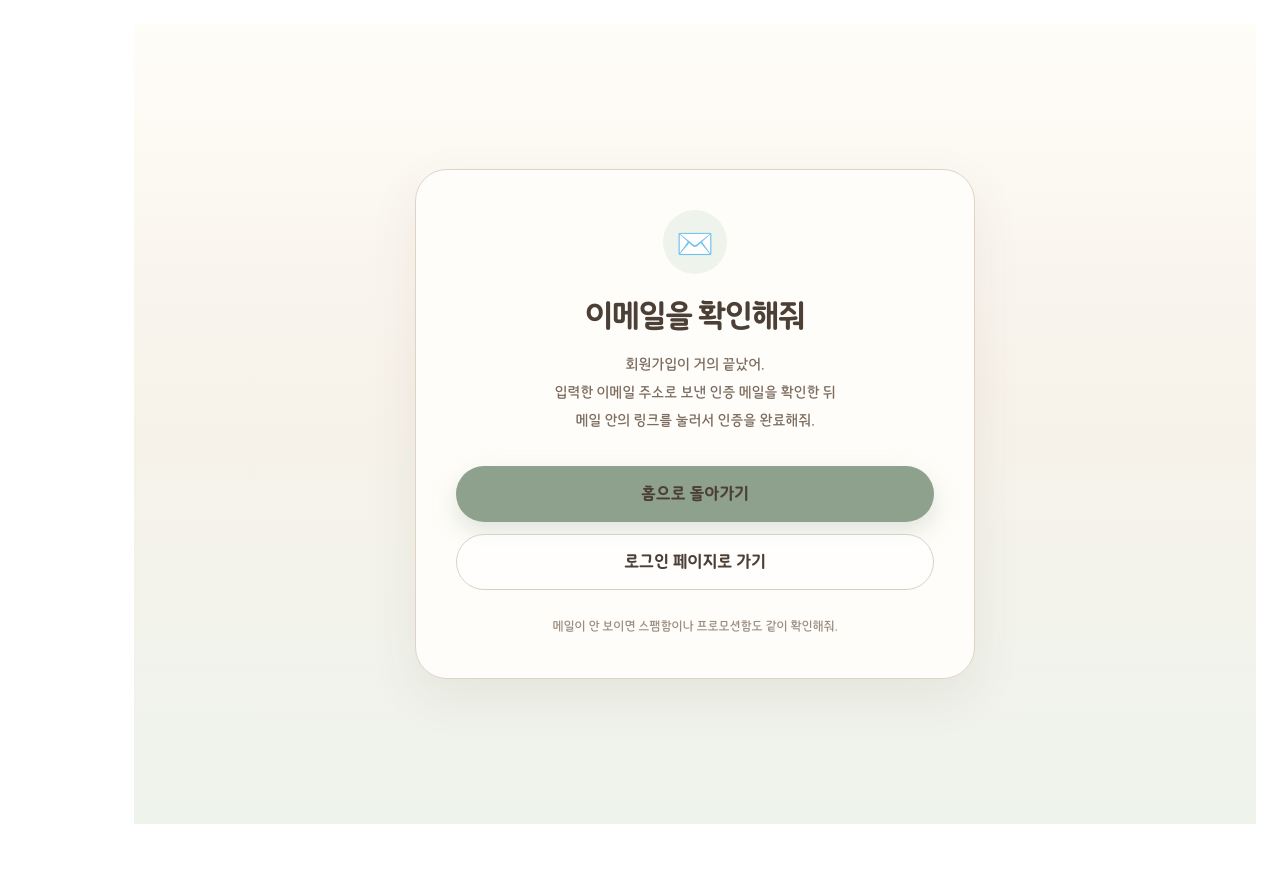
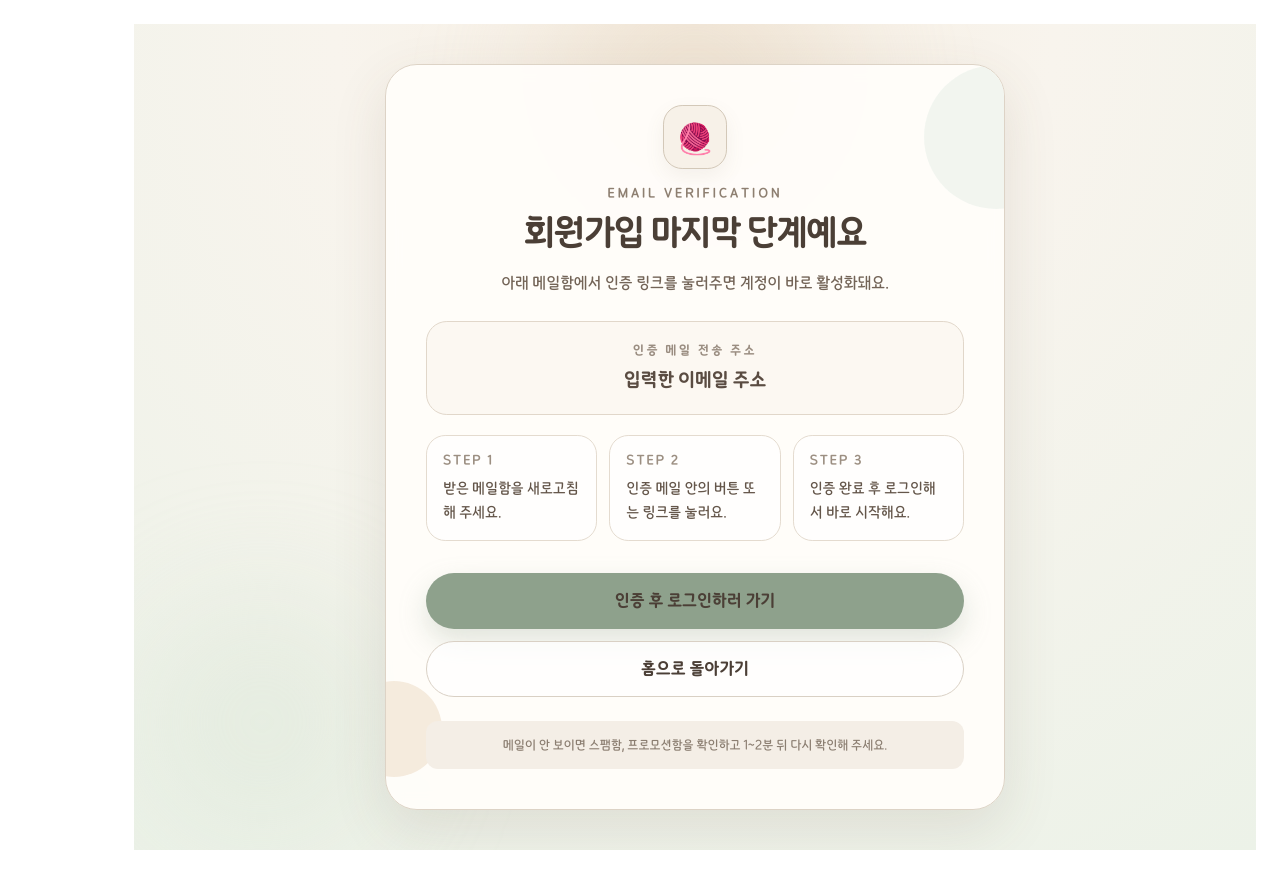
Before and after one commit to guree92/guree_knit, a Next.js app: page /signup/success in a window 1280 px wide. Before the commit the page ends 848 px from the top, so only its background shows below. Built offline with nearby package versions, Linux system fonts and the light colour scheme.

Commit message:
fix auth confirm route and add email logo asset

```diff
--- /dev/null
+++ b/app/auth/confirm/route.ts
@@ -0,0 +1,42 @@
+import { NextRequest, NextResponse } from "next/server";
+import type { EmailOtpType } from "@supabase/supabase-js";
+import { createClient } from "@/lib/supabase/server";
+
+export async function GET(request: NextRequest) {
+  const requestUrl = new URL(request.url);
+  const code = requestUrl.searchParams.get("code");
+  const tokenHash = requestUrl.searchParams.get("token_hash");
+  const type = requestUrl.searchParams.get("type") as EmailOtpType | null;
+  const next = requestUrl.searchParams.get("next") ?? "/login";
+
+  const redirectUrl = new URL(next, requestUrl.origin);
+
+  try {
+    const supabase = await createClient();
+
+    if (code) {
+      const { error } = await supabase.auth.exchangeCodeForSession(code);
+      if (!error) {
+        redirectUrl.searchParams.set("verified", "1");
+        return NextResponse.redirect(redirectUrl);
+      }
+    }
+
+    if (tokenHash && type) {
+      const { error } = await supabase.auth.verifyOtp({
+        token_hash: tokenHash,
+        type,
+      });
+
+      if (!error) {
+        redirectUrl.searchParams.set("verified", "1");
+        return NextResponse.redirect(redirectUrl);
+      }
+    }
+  } catch (error) {
+    console.error(error);
+  }
+
+  redirectUrl.searchParams.set("verified", "0");
+  return NextResponse.redirect(redirectUrl);
+}
--- a/app/login/page.tsx
+++ b/app/login/page.tsx
@@ -44,6 +44,18 @@ function LoginPageContent() {
       document.body.style.overflow = previousOverflow;
     };
   }, []);
+
+  useEffect(() => {
+    const verified = searchParams.get("verified");
+    if (verified === "1") {
+      setMessage("이메일 인증이 완료됐어요. 로그인해 주세요.");
+      return;
+    }
+
+    if (verified === "0") {
+      setMessage("인증 링크가 만료되었거나 올바르지 않아요. 다시 회원가입해 주세요.");
+    }
+  }, [searchParams]);
 
   async function handleSubmit(event: FormEvent) {
     event.preventDefault();
--- a/app/signup/page.tsx
+++ b/app/signup/page.tsx
@@ -114,7 +114,7 @@ export default function SignupPage() {
         email: email.trim(),
         password,
         options: {
-          emailRedirectTo: `${window.location.origin}/login`,
+          emailRedirectTo: `${window.location.origin}/auth/confirm?next=/login`,
           data: {
             nickname: normalizedNickname,
           },
--- a/app/signup/success/page.tsx
+++ b/app/signup/success/page.tsx
@@ -3,63 +3,79 @@ import Link from "next/link";
 type SignupSuccessPageProps = {
   searchParams: Promise<{
     email?: string;
+    nickname?: string;
   }>;
 };
 
 export default async function SignupSuccessPage({
   searchParams,
 }: SignupSuccessPageProps) {
-  const { email } = await searchParams;
+  const { email, nickname } = await searchParams;
 
   return (
-    <main className="min-h-screen bg-[linear-gradient(180deg,#fffdf8_0%,#f7f2ea_45%,#eef3ec_100%)] px-6 py-10 text-[#4b3f36]">
+    <main className="relative min-h-screen overflow-hidden bg-[radial-gradient(circle_at_top,#f6eee2_0%,#f8f4ed_36%,#ecf2e8_100%)] px-5 py-10 text-[#4b3f36] sm:px-6">
+      <div className="pointer-events-none absolute -top-20 left-1/2 h-72 w-72 -translate-x-1/2 rounded-full bg-[#e7d8c4]/45 blur-3xl" />
+      <div className="pointer-events-none absolute bottom-0 left-0 h-64 w-64 rounded-full bg-[#d3e2d0]/35 blur-3xl" />
       <div className="mx-auto flex min-h-[calc(100vh-5rem)] max-w-6xl items-center justify-center">
-        <section className="w-full max-w-[560px] rounded-[2rem] border border-[#ddd3c6] bg-[#fffdfa]/95 p-8 text-center shadow-[0_18px_50px_rgba(87,72,57,0.08)] backdrop-blur-sm sm:p-10">
-          <div className="mx-auto flex h-16 w-16 items-center justify-center rounded-full bg-[#eef3ec] text-3xl">
-            ✉️
+        <section className="relative w-full max-w-[620px] overflow-hidden rounded-[2rem] border border-[#ddd3c6] bg-[#fffdfa]/95 p-7 shadow-[0_20px_55px_rgba(87,72,57,0.12)] backdrop-blur-sm sm:p-10">
+          <div className="absolute -right-16 top-0 h-36 w-36 rounded-full bg-[#eef3ec] opacity-75" />
+          <div className="absolute -left-10 bottom-8 h-24 w-24 rounded-full bg-[#f3e6d6] opacity-80" />
+
+          <div className="relative text-center">
+            <div className="mx-auto flex h-16 w-16 items-center justify-center rounded-[1.2rem] border border-[#d3c8b8] bg-[#f7f1e8] text-3xl shadow-[0_8px_20px_rgba(120,101,82,0.08)]">
+              🧶
+            </div>
+            <p className="mt-4 text-xs font-bold uppercase tracking-[0.24em] text-[#8e7f71]">
+              Email Verification
+            </p>
+            <h1 className="mt-3 text-3xl font-extrabold tracking-[-0.04em] text-[#4b3f36] sm:text-[2.1rem]">
+              {nickname ? `${nickname}님, 마지막 단계예요` : "회원가입 마지막 단계예요"}
+            </h1>
+            <p className="mt-4 text-sm leading-7 text-[#736457] sm:text-[15px]">
+              아래 메일함에서 인증 링크를 눌러주면 계정이 바로 활성화돼요.
+            </p>
           </div>
 
-          <h1 className="mt-6 text-3xl font-extrabold tracking-[-0.04em] text-[#4b3f36]">
-            이메일을 확인해줘
-          </h1>
+          <div className="relative mt-6 rounded-[1.3rem] border border-[#e1d7ca] bg-[#fcf8f2] p-4 text-center sm:p-5">
+            <p className="text-xs font-bold uppercase tracking-[0.2em] text-[#9a8d81]">인증 메일 전송 주소</p>
+            <p className="mt-2 break-all text-base font-bold text-[#5a4c42] sm:text-lg">
+              {email ?? "입력한 이메일 주소"}
+            </p>
+          </div>
 
-          <p className="mt-4 text-sm leading-7 text-[#7d6d60]">
-            회원가입이 거의 끝났어.
-            <br />
-            {email ? (
-              <>
-                <span className="font-bold text-[#5a4c42]">{email}</span>
-                로 보낸 인증 메일을 확인한 뒤
-                <br />
-                메일 안의 링크를 눌러서 인증을 완료해줘.
-              </>
-            ) : (
-              <>
-                입력한 이메일 주소로 보낸 인증 메일을 확인한 뒤
-                <br />
-                메일 안의 링크를 눌러서 인증을 완료해줘.
-              </>
-            )}
-          </p>
+          <div className="relative mt-5 grid gap-3 sm:grid-cols-3">
+            <div className="rounded-[1.2rem] border border-[#e4dbcf] bg-white/70 p-4">
+              <p className="text-xs font-bold tracking-[0.16em] text-[#9c8f82]">STEP 1</p>
+              <p className="mt-2 text-sm leading-6 text-[#64564a]">받은 메일함을 새로고침해 주세요.</p>
+            </div>
+            <div className="rounded-[1.2rem] border border-[#e4dbcf] bg-white/70 p-4">
+              <p className="text-xs font-bold tracking-[0.16em] text-[#9c8f82]">STEP 2</p>
+              <p className="mt-2 text-sm leading-6 text-[#64564a]">인증 메일 안의 버튼 또는 링크를 눌러요.</p>
+            </div>
+            <div className="rounded-[1.2rem] border border-[#e4dbcf] bg-white/70 p-4">
+              <p className="text-xs font-bold tracking-[0.16em] text-[#9c8f82]">STEP 3</p>
+              <p className="mt-2 text-sm leading-6 text-[#64564a]">인증 완료 후 로그인해서 바로 시작해요.</p>
+            </div>
+          </div>
 
-          <div className="mt-8 space-y-3">
+          <div className="relative mt-8 space-y-3">
+            <Link
+              href="/login"
+              className="flex h-14 w-full items-center justify-center rounded-full bg-[#8ea18c] text-base font-bold text-white shadow-[0_12px_28px_rgba(142,161,140,0.28)] transition hover:translate-y-[-1px] hover:bg-[#7f937d]"
+            >
+              인증 후 로그인하러 가기
+            </Link>
+
             <Link
               href="/"
-              className="flex h-14 w-full items-center justify-center rounded-full bg-[#8ea18c] text-base font-bold text-white shadow-[0_10px_24px_rgba(142,161,140,0.28)] transition hover:bg-[#7f937d]"
+              className="flex h-14 w-full items-center justify-center rounded-full border border-[#d9d0c4] bg-white/70 text-base font-bold text-[#7d6d60] transition hover:bg-[#faf6f0]"
             >
               홈으로 돌아가기
             </Link>
-
-            <Link
-              href="/login"
-              className="flex h-14 w-full items-center justify-center rounded-full border border-[#d9d0c4] bg-white/70 text-base font-bold text-[#7d6d60] transition hover:bg-[#faf6f0]"
-            >
-              로그인 페이지로 가기
-            </Link>
           </div>
 
-          <p className="mt-6 text-xs leading-6 text-[#9a8d81]">
-            메일이 안 보이면 스팸함이나 프로모션함도 같이 확인해줘.
+          <p className="relative mt-6 rounded-xl bg-[#f4eee6] px-4 py-3 text-center text-xs leading-6 text-[#8b7e71]">
+            메일이 안 보이면 스팸함, 프로모션함을 확인하고 1~2분 뒤 다시 확인해 주세요.
           </p>
         </section>
       </div>
```
Also changed, not shown: public/headerlogo.png (added).
